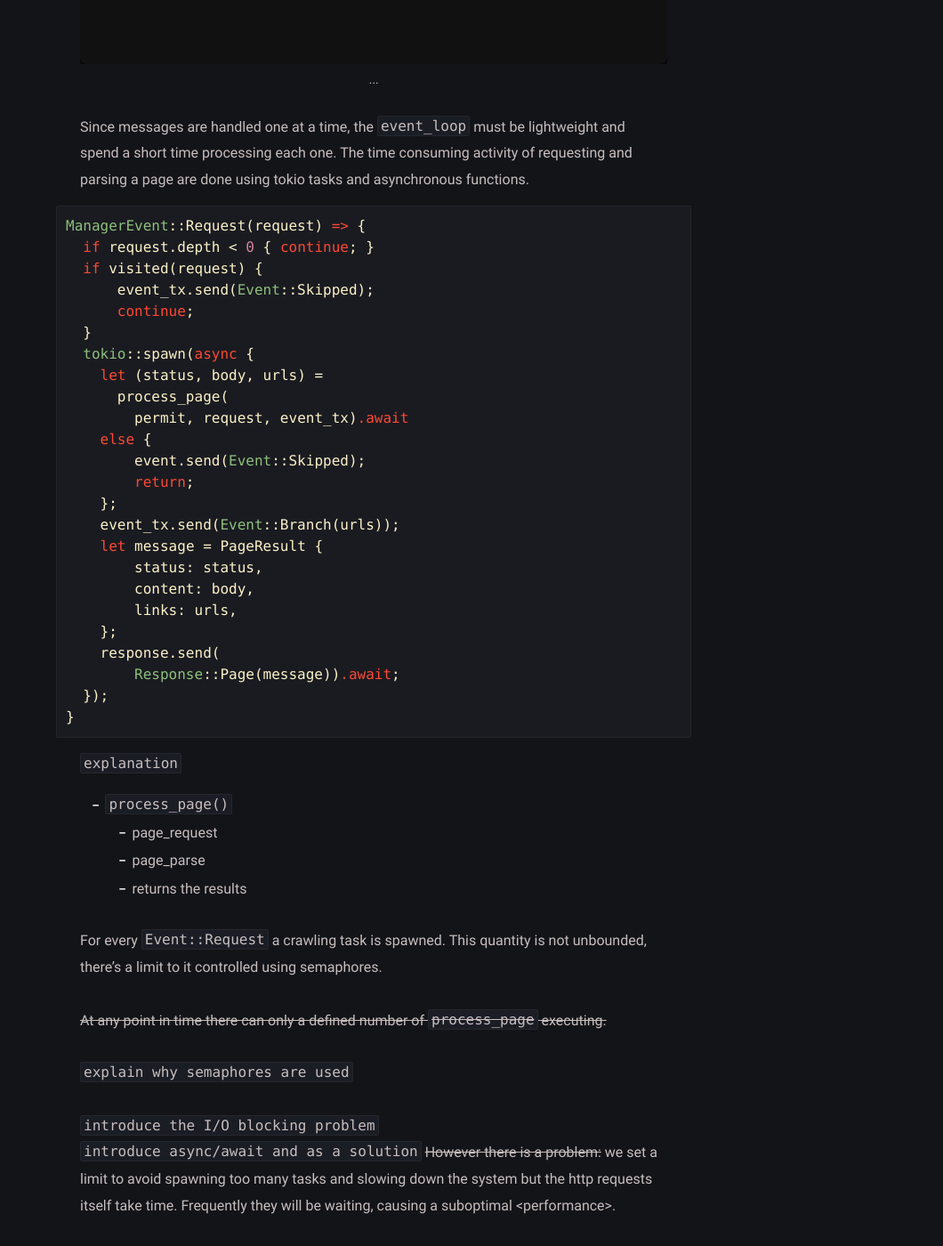
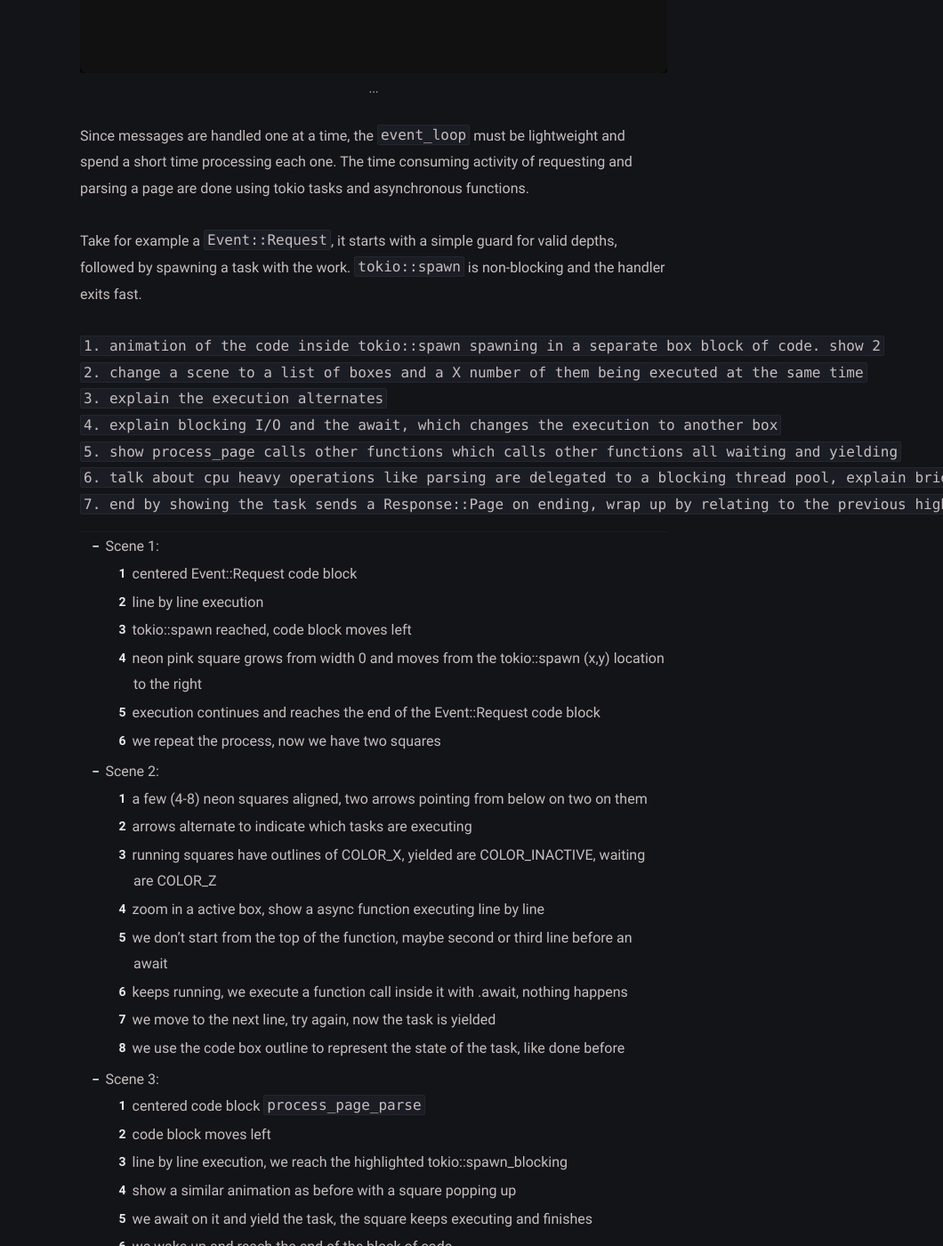
Before and after one commit to raydroplet/raydroplet.github.io, a Jekyll site: the page built from _posts/crawler/2026-06-07-crawler.md, in a window 1280 px wide and 1400 px high, scrolled down 5062 px. Shown: the whole window at 89% size, without its empty margins (220-1280 px from the left). Built offline with Jekyll 4.4.1, drawn with Linux system fonts in a browser that asks for light colours; some of the changed text lies outside the part shown.

Commit message:
animation ideas

````diff
--- a/_posts/crawler/2026-06-07-crawler.md
+++ b/_posts/crawler/2026-06-07-crawler.md
@@ -1,6 +1,6 @@
 ---
 layout: post
-title: "crawler" # "How I Built a Web Crawler"
+title: "Building an Asynchronous Web Crawler"
 date: 2026-06-07
 ---
 
@@ -31,7 +31,7 @@ Before delving into the more advanced concepts, let's take a look at the previou
 <figcaption>A diagram representing the old application. You can see how simple and straightforward it is.</figcaption>
 </figure>
 
-As explained before, a URL and depth are given and pages are crawled. The noticeable aspect here is how it is done using a recursive function: you call the `crawl` function for the root url and for all its fetched urls call the `crawl` function again for them, which call for their returned pages and so on. This is handy for the simplicity, assuming you're only interested in small networks.
+As explained before, a URL and depth are given and pages are crawled. The noticeable aspect here is how it is done using a recursive function: you call the `crawl` function for the root url and for all its fetched urls call `crawl` is called again for them, which call for their returned pages and so on. This is handy for the simplicity, assuming you're only interested in small networks.
 
 > rewrite the following paragraph
 
@@ -87,6 +87,7 @@ We begin by defining the crawler's public interface: incoming commands that dict
 
 The crawler's `event_loop` waits for incoming commands or events and processes them one at a time. Each of those is routed to a specific handler that executes the required logic, potentially emitting new internal events or a final external response. Essentially, complex tasks are broken down by sending messages to itself until the job either succeeds or fails.
 
+<!-- One such example is branching. We start with a request to crawl a page up to a certain depth. The task is executed and a list of contained urls is returned, we then send a `Event::Branch(urls)`. Inside the corresponding handler, `Event::Request` are sent for each url and pages that had already been visited are ommited to avoid duplicates. -->
 One such example is branching. We start with a request to crawl a page up to a certain depth. The task is executed and a list of contained urls is returned, we then send a `Event::Branch(urls)`. Inside the corresponding handler, urls for pages that had already been visited are ommited to avoid duplicates and `Event::Request` are sent for each remaining one.
 
 `Event::Error` and `Event::Skipped` may be sent in case a crawl is aborted, caused by an unexpected (network, parse, etc) or expected failure (duplicate pages, non html, etc). When appropriate the external responses are sent for events an external viewer cares about.
@@ -101,13 +102,49 @@ From the outside the user only needs to send requests and wait for responses, me
 
 Since messages are handled one at a time, the `event_loop` must be lightweight and spend a short time processing each one. The time consuming activity of requesting and parsing a page are done using tokio tasks and asynchronous functions.
 
+Take for example a `Event::Request`, it starts with a simple guard for valid depths, followed by spawning a task with the work. `tokio::spawn` is non-blocking and the handler exits fast.
+
+`1. animation of the code inside tokio::spawn spawning in a separate box block of code. show 2`
+`2. change a scene to a list of boxes and a X number of them being executed at the same time`
+`3. explain the execution alternates`
+`4. explain blocking I/O and the await, which changes the execution to another box`
+`5. show process_page calls other functions which calls other functions all waiting and yielding`
+`6. talk about cpu heavy operations like parsing are delegated to a blocking thread pool, explain briefly`
+`7. end by showing the task sends a Response::Page on ending, wrap up by relating to the previous high level crawler diagram`
+
+----
+- Scene 1:
+  1. centered Event::Request code block
+  2. line by line execution
+  3. tokio::spawn reached, code block moves left
+  4. neon pink square grows from width 0 and moves from the tokio::spawn (x,y) location to the right
+  5. execution continues and reaches the end of the Event::Request code block
+  6. we repeat the process, now we have two squares
+- Scene 2:
+  1. a few (4-8) neon squares aligned, two arrows pointing from below on two on them
+  2. arrows alternate to indicate which tasks are executing
+  3. running squares have outlines of COLOR_X, yielded are COLOR_INACTIVE, waiting are COLOR_Z
+  4. zoom in a active box, show a async function executing line by line
+  5. we don't start from the top of the function, maybe second or third line before an await
+  6. keeps running, we execute a function call inside it with .await, nothing happens
+  7. we move to the next line, try again, now the task is yielded
+  8. we use the code box outline to represent the state of the task, like done before
+- Scene 3:
+  1. centered code block `process_page_parse`
+  2. code block moves left
+  2. line by line execution, we reach the highlighted tokio::spawn_blocking
+  3. show a similar animation as before with a square popping up
+  4. we await on it and yield the task, the square keeps executing and finishes
+  5. we wake up and reach the end of the block of code
+
+----
+
+- ...this is a form of cooperative multitasking. Tasks only alternate when they explicitly yield control.
+- ...it spawns an independed OS thread and yields. when the thread ends it stops awaiting and continues.
+
 ```rust
 ManagerEvent::Request(request) => {
   if request.depth < 0 { continue; }
-  if visited(request) {
-      event_tx.send(Event::Skipped);
-      continue;
-  }
   tokio::spawn(async {
     let (status, body, urls) =
       process_page(
@@ -169,21 +206,31 @@ I was not able to come up with a fancy interface on the first try and instead ha
 
 On the left you have information about the crawler: logs of page responses, queues and errors, alongside a total count of those and a average response time for each request. On the right you have a few floating-window-styled widgets organized for node details, graph controls, page hubs and broken links.
 
+The view also features a animated graph of page relationship that can be panned. You can select individual nodes, read the page contents and outgoing links and outgoing links. It is also possible to dynamically request a crawl for nodes not yet visited, featuring the dynamic nature we talked about earlier.
+
 ### Connector
 <figure>
 <img src="{{ 'assets/posts/crawler/blank-image.png' | relative_url }}" alt="fancy motioncanvas static diagram">
-<figcaption>diagram with (view), (connector) and (crawler) interconnected using channels. plus a faded DB actor. w</figcaption>
+<figcaption>diagram with (view), (connector) and (crawler) interconnected using channels. plus a faded DB actor.</figcaption>
 </figure>
 
 The connector is a lightweight intermediate used to connect different actors by simply rerouting the messages. While the view and the crawler could share messages directly, having a connector allows for future extensions to the architecture.
 
-One possible improvement is a database: Page responses would be sent both to a database for caching and the view for displaying. If a future requests ecounters an already cralwed link we could simply have the database query the contents and send them to the view, avoiding network/http requests.
+One possible improvement is a database: Page responses would be sent both to a database for caching and the view for displaying. If a future request ecounters an already crawled link we could simply have the database query the contents and send them to the view, avoiding unneeded http requests.
 
 #### Sync/Async Communication
-- sync-async communication: flume
 
-## Result
+As a sidenote, the problem of bridging the synchrounous UI code with the asynchronous tokio actors was also encountered. While actors themselves communicate using native tokio channels, view and connector communication was _highly unergonomic_.
+
+The synchronous view cannot `.await` messages. This forces a choice between freezing the ui with `blocking_recv()`, or continuously polling using `try_recv()`. The problem was solved using flume channels, as they provide both blocking and non-blocking APIs, allowing the most suitable method to be used natively on each side.
+
+Usage of the non-blocking `mpsc::unbounded` was also possible, but that would come at a cost. If messages were not processed fast enough the message queue would grow uncontrolled, a similar behavior to a memory leak. With bounded channels, if the queue space fills up the crawler would simply halt execution until a slot was freed.
+
+## Result (any better header title?)
 ---
+
+lorem ipsum dolor
+
 <p align="center">
   <img src="{{ 'assets/posts/crawler/interface.png' | relative_url }}" width="100%" />
 </p>
````
Also changed, not shown: other parts of _posts/crawler/2026-06-07-crawler.md (+2 -2 lines).
